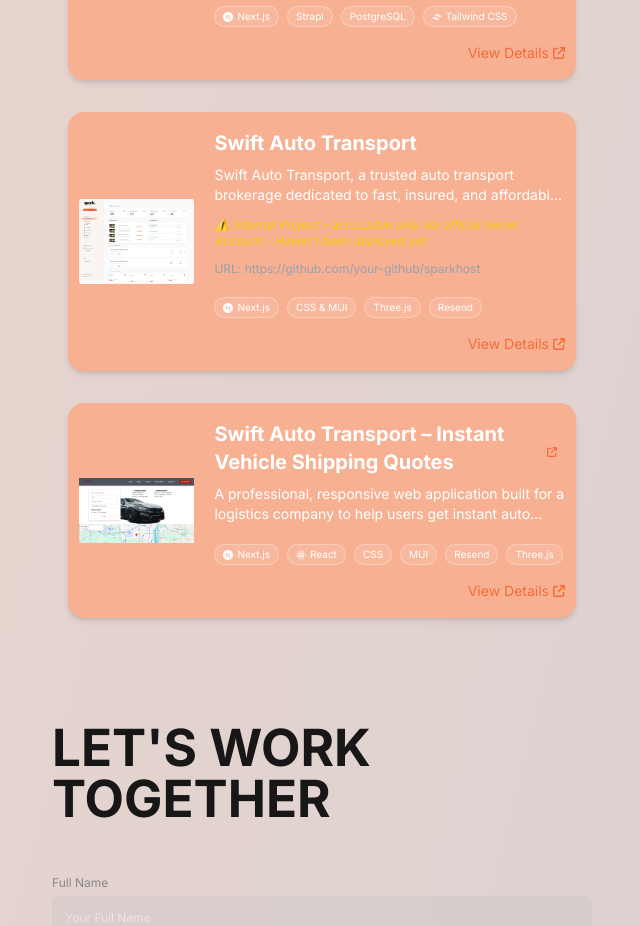
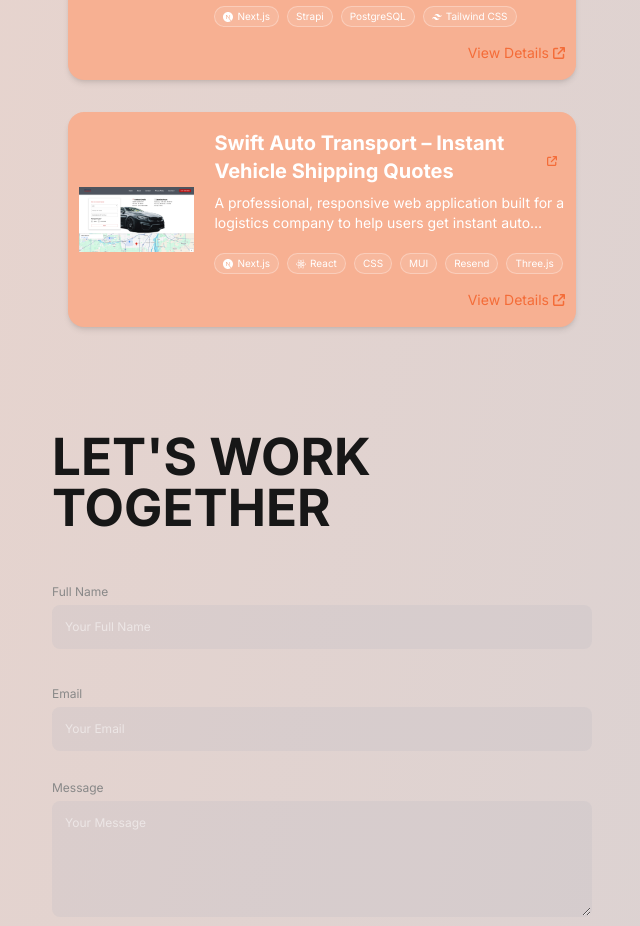
Before and after one commit to MuhammadSair/M.Sair, a Next.js app: page / in a window 1280 px wide. Shown: the part 3720-4646 px from the top of the page, without its empty margins (540-1180 px from the left). Built offline with nearby package versions, Linux system fonts and the light colour scheme.

Commit message:
passing-to-domain

```diff
--- a/components/Projects/MyProjects.js
+++ b/components/Projects/MyProjects.js
@@ -120,26 +120,7 @@
       "Dashboard for both hosts and guests to track bookings and listings",
     ],
   },
-  {
-    name: "Swift Auto Transport",
-    description:
-      "Swift Auto Transport, a trusted auto transport brokerage dedicated to fast, insured, and affordable vehicle shipping across the U.S",
-    preview: "/SparkHost.png", // Replace with an actual image or mockup
-    link: "https://github.com/your-github/sparkhost", // Optional: public repo or demo link
-    tech: ["Next.js", "CSS & MUI ", "Three.js", "Resend"],
-    isInternal: true, // Set to true if not publicly accessible
-    type: "webapp",
-    features: [
-      "SEO-ready content to help the business get back online and grow visibility",
-      "Customer testimonials and rich visual experience",
-      "Three.js to add interactive visual elements",
-      "Users can register as hosts or guests with different roles and permissions",
-      "Hosts can create and manage property listings with images, availability, and pricing",
-      "Guests can browse listings, view details, and book properties",
-      "Built-in authentication and authorization for secure access control",
-      "Dashboard for both hosts and guests to track bookings and listings",
-    ],
-  },
+
   {
     name: "Swift Auto Transport – Instant Vehicle Shipping Quotes",
     description:
```
